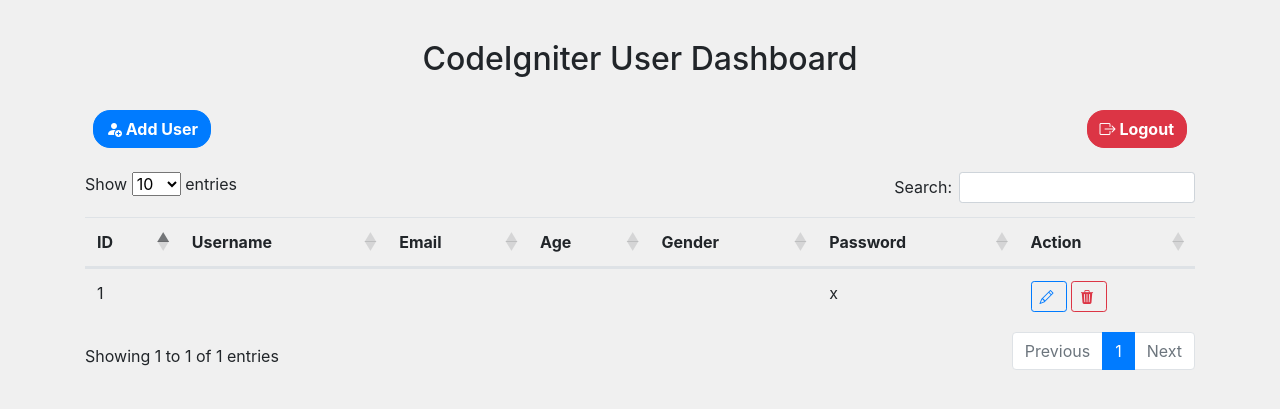
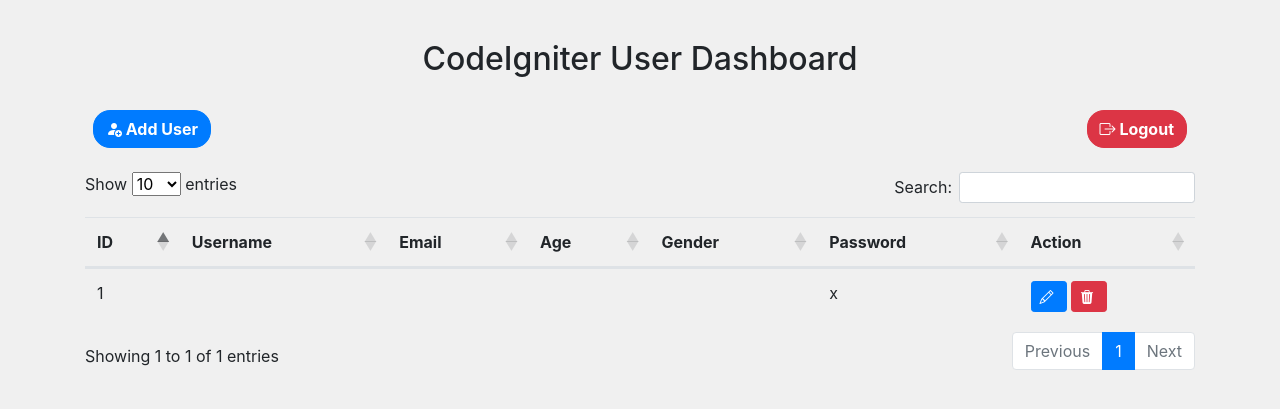
Before and after one commit to Nishanth1920/CodeIgniter-3.1.13, a CodeIgniter app: page /database/user in a window 1280 px wide. Shown: the top 409 px of the page. Run offline with CodeIgniter, Linux system fonts and the light colour scheme; the visitor is signed in with stand-in values (Sample User, id 1); tables that the repository leaves empty or names only in its code hold one stand-in row (values such as "Sample post"); data that the repository does not hold is empty; some libraries are stand-ins or nearby versions.

Commit message:
edit and delete buttons changed

```diff
--- a/application/views/user/index.php
+++ b/application/views/user/index.php
@@ -94,13 +94,11 @@ ini_set('display_errors', 1);
                             <?php echo $user['password']; ?>
                         </td>
                         <td>
-                            <a class="btn btn-sm btn-outline-primary"
-                                href="<?php echo base_url('user/edit/' . $user['id']); ?>">
+                            <a class="btn btn-sm btn-primary" href="<?php echo base_url('user/edit/' . $user['id']); ?>">
                                 <i class="bi bi-pencil"></i>
                                 <span class="ml-1"></span>
                             </a>
-                            <a class="btn btn-sm btn-outline-danger"
-                                href="<?php echo base_url('user/delete/' . $user['id']); ?>">
+                            <a class="btn btn-sm btn-danger" href="<?php echo base_url('user/delete/' . $user['id']); ?>">
                                 <i class="bi bi-trash3-fill"></i>
                                 <span class="ml-1"></span>
                             </a>
```
